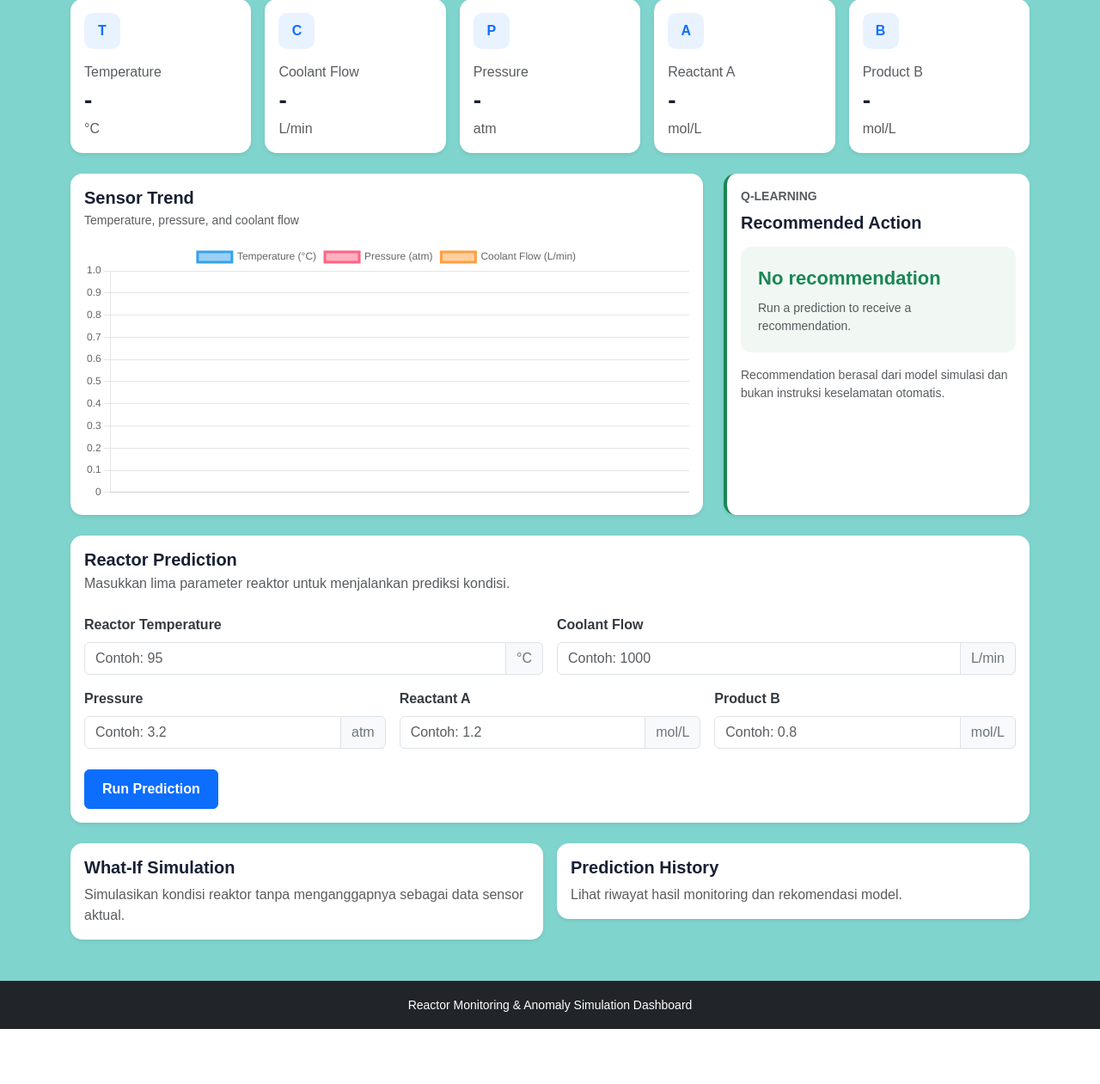
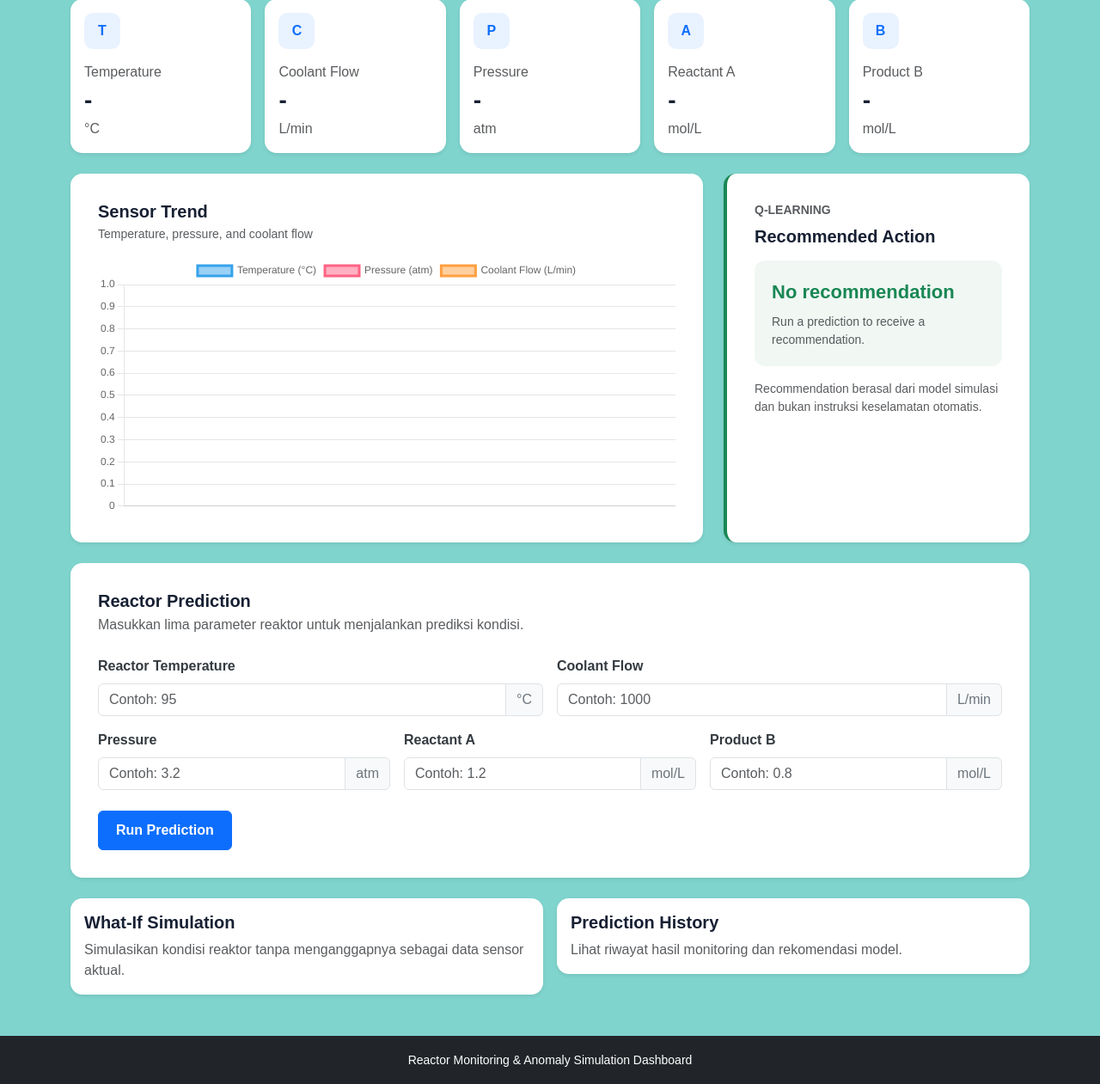
Before and after one commit to azzam528/BatchReactor, a Flask app: page / in a window 1280 px wide. Shown: the part 466-1727 px from the top of the page at 86% size. Before the commit the page ends 1663 px from the top, so only its background shows below. Run offline with Flask 3, Linux system fonts and the light colour scheme; parts of the project's set-up code (start-up, migrations or seed data) failed here and were passed over.

Commit message:
[STYLE] Rapikan spacing dashboard

```diff
--- a/static/css/style.css
+++ b/static/css/style.css
@@ -156,6 +156,7 @@ main {
     border: none;
     border-radius: 14px;
     background-color: #ffffff;
+    padding: 16px;
 }
 
 .dashboard-card h5 {
```
